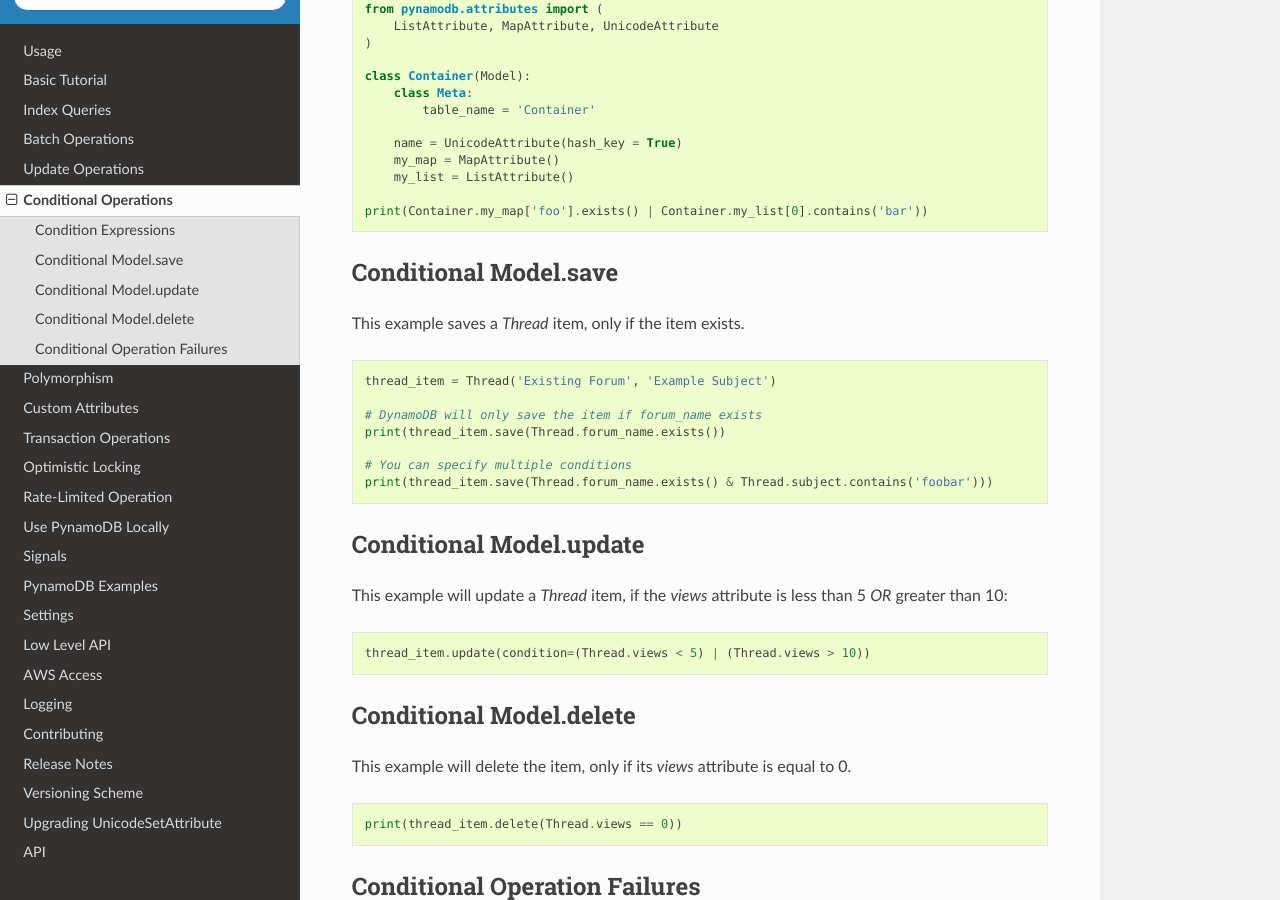
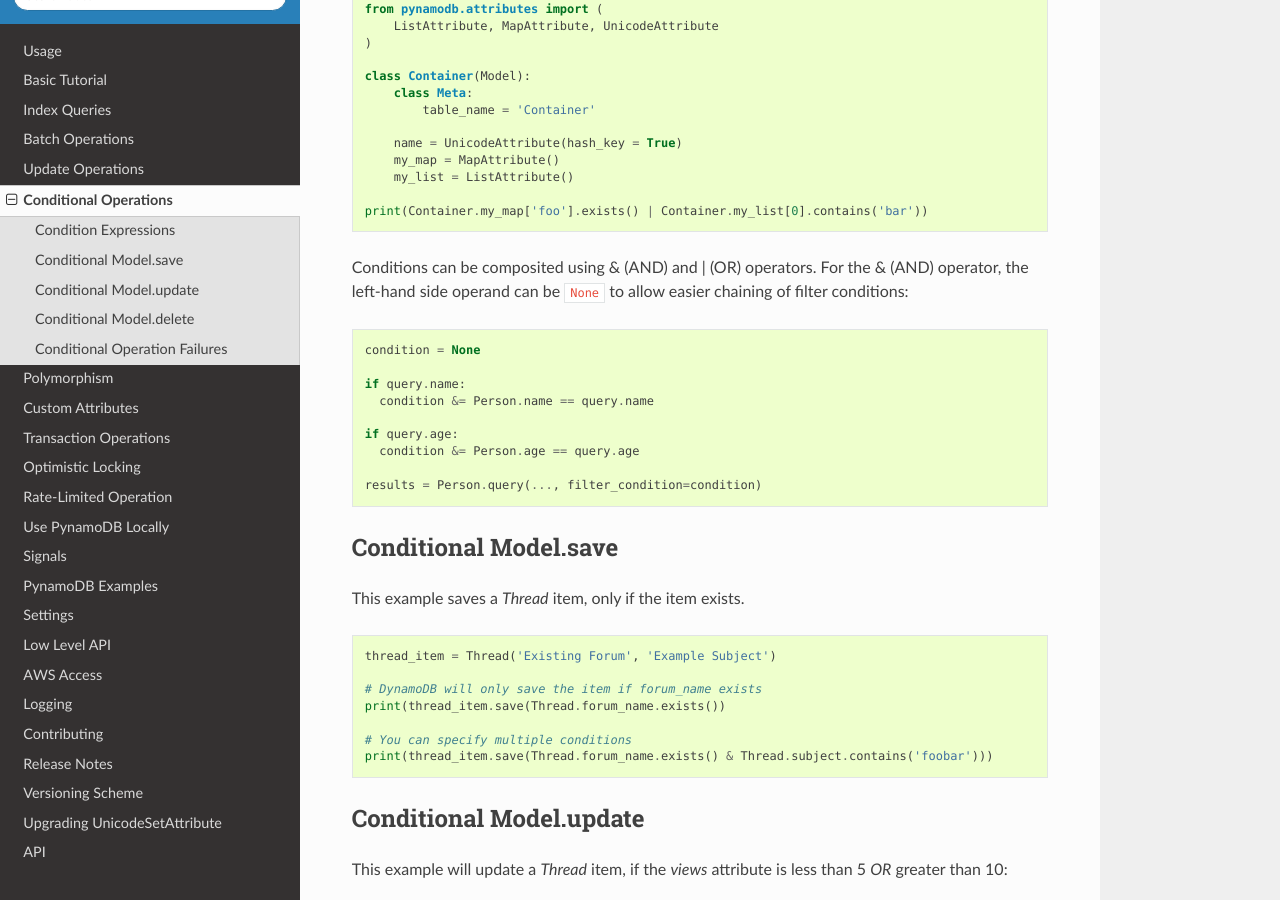
Before and after one commit to pynamodb/PynamoDB, a Sphinx documentation site: the page built from docs/conditional.rst, in a window 1280 px wide and 900 px high, scrolled down 1445 px. Built offline with Sphinx 7.4.7 and the Read the Docs theme 2.0.0, drawn with Linux system fonts in a browser that asks for light colours; the version number could not be read and is left out.

Commit message:
Document condition chaining

```diff
--- a/docs/conditional.rst
+++ b/docs/conditional.rst
@@ -76,6 +76,23 @@ Conditions expressions using nested list and map attributes can be created with
     print(Container.my_map['foo'].exists() | Container.my_list[0].contains('bar'))
 
 
+Conditions can be composited using & (AND) and | (OR) operators. For the & (AND) operator, the left-hand side
+operand can be ``None`` to allow easier chaining of filter conditions:
+
+.. code-block:: python
+
+  condition = None
+
+  if query.name:
+    condition &= Person.name == query.name
+
+  if query.age:
+    condition &= Person.age == query.age
+
+  results = Person.query(..., filter_condition=condition)
+
+
+
 Conditional Model.save
 ^^^^^^^^^^^^^^^^^^^^^^
 
@@ -111,6 +128,7 @@ This example will delete the item, only if its `views` attribute is equal to 0.
 
     print(thread_item.delete(Thread.views == 0))
 
+
 Conditional Operation Failures
 ^^^^^^^^^^^^^^^^^^^^^^^^^^^^^^
 
```
